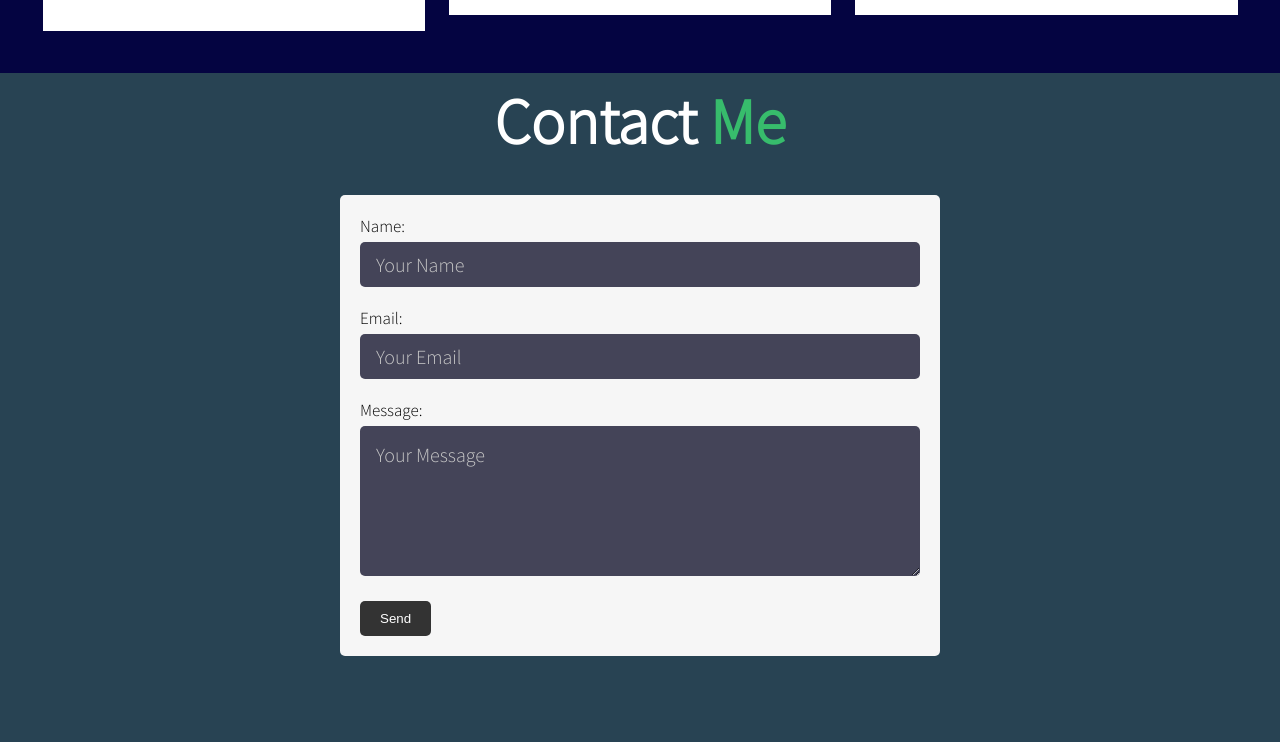
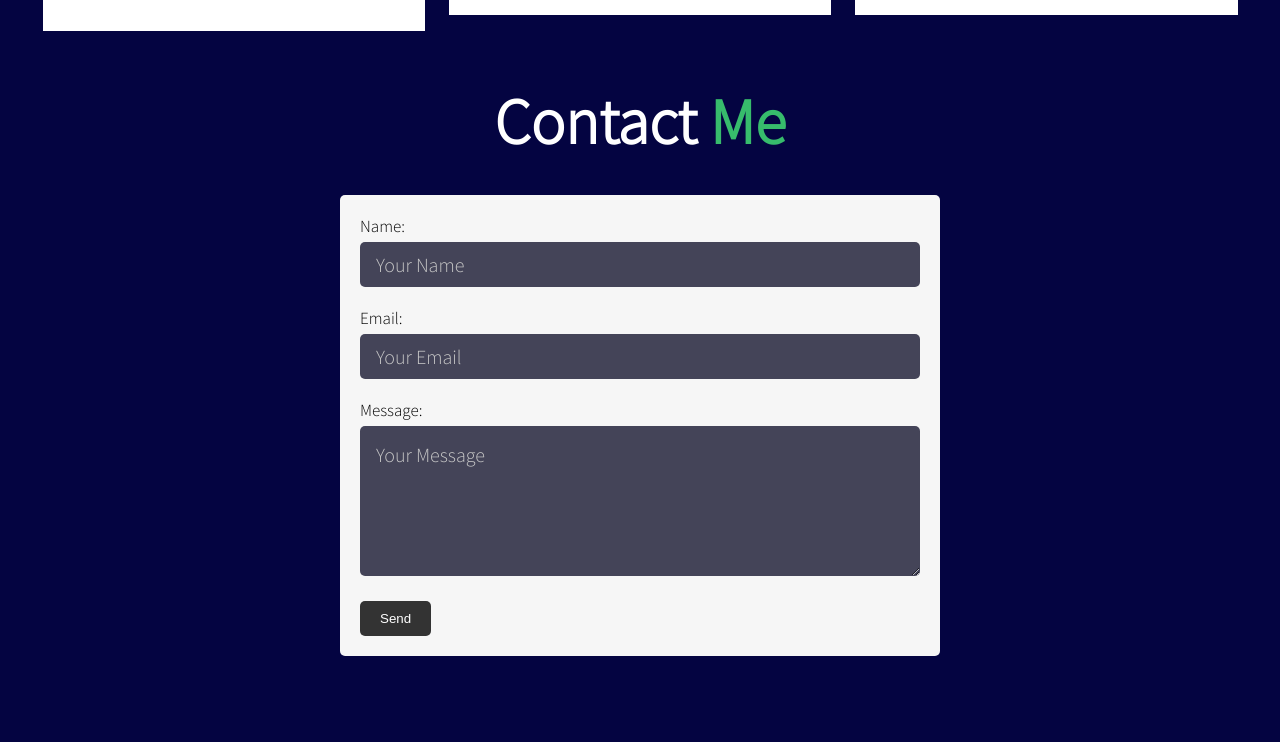
Before and after one commit to BinodAlgo/porfilio-project-2, a plain HTML site: page public/index.html in a window 1280 px wide. Shown: the part 3478-4220 px from the top of the page. Drawn offline with Linux system fonts and the light colour scheme.

Commit message:
contact form background  updated

```diff
--- a/src/css/styles.css
+++ b/src/css/styles.css
@@ -444,7 +444,7 @@ height: 575px; */
 
 /* Contact Me Section Styling */
 .contact{
-  background:var(--light-dark-color);
+  background:var(--dark-color);
   width:100vw;
   height:90vh;
   /* margin-bottom:1rem; */
```
